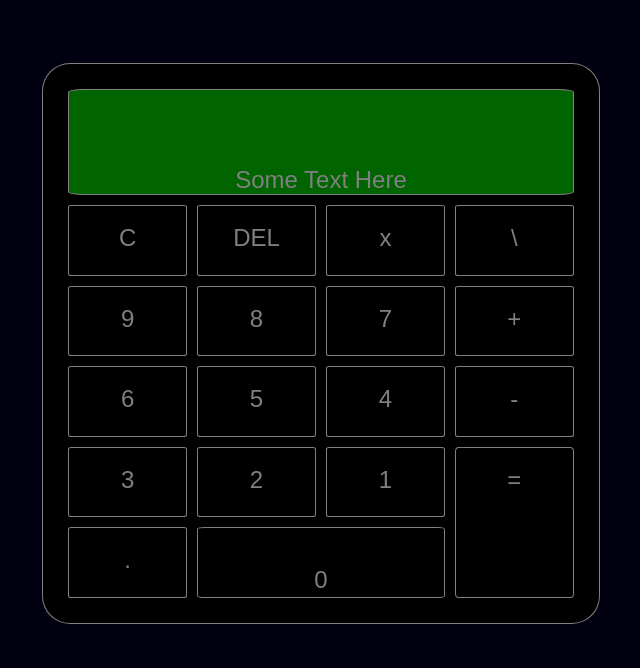
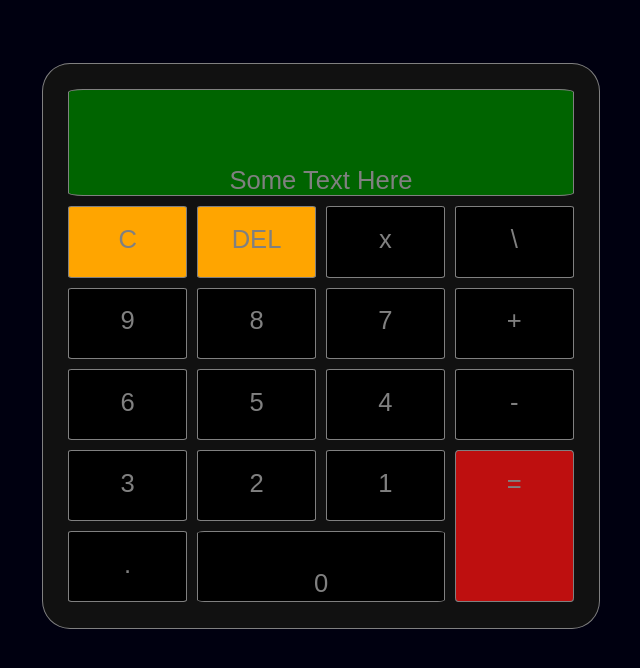
Before and after one commit to moderndayNeo/calculator, a plain HTML site: page index.html in a window 1280 px wide. Shown: the whole page, without its empty margins (319-959 px from the left). Drawn offline with Linux system fonts and the light colour scheme.

Commit message:
Added background colors to buttons

```diff
--- a/index.html
+++ b/index.html
@@ -9,23 +9,23 @@
             <div id='display'>Some Text Here</div>
             <div id='clear'>C</div>
             <div id='delete'>DEL</div>
-            <div id='multiply'>x</div>
-            <div id='divide'>\</div>
-            <div id='add'>+</div>
-            <div id='subtract'>-</div>
+            <div class='blackButtons' id='multiply'>x</div>
+            <div class='blackButtons' id='divide'>\</div>
+            <div class='blackButtons' id='add'>+</div>
+            <div class='blackButtons' id='subtract'>-</div>
             <div id='equals'>=</div>
 
-            <div id='nine'>9</div>
-            <div id='eight'>8</div>
-            <div id='seven'>7</div>
-            <div id='six'>6</div>
-            <div id='five'>5</div>
-            <div id='four'>4</div>
-            <div id='three'>3</div>
-            <div id='two'>2</div>
-            <div id='one'>1</div>
-            <div id='decimal'>.</div>
-            <div id='zero'>0</div>
+            <div class='blackButtons' id='nine'>9</div>
+            <div class='blackButtons' id='eight'>8</div>
+            <div class='blackButtons' id='seven'>7</div>
+            <div class='blackButtons' id='six'>6</div>
+            <div class='blackButtons' id='five'>5</div>
+            <div class='blackButtons' id='four'>4</div>
+            <div class='blackButtons' id='three'>3</div>
+            <div class='blackButtons' id='two'>2</div>
+            <div class='blackButtons' id='one'>1</div>
+            <div class='blackButtons' id='decimal'>.</div>
+            <div class='blackButtons' id='zero'>0</div>
     </div> <!-- End of container -->
 
 
--- a/styles.css
+++ b/styles.css
@@ -8,12 +8,18 @@ body {
   /*  height: 500px; */
     border: thin grey solid;
     margin: 5% auto;
-    background-color: black;
+    background-color: #111111;
     display: grid;
     grid-template-rows: 1.5fr repeat(5, 1fr);
     grid-template-columns: repeat(4, 1fr);
     grid-gap: 10px;
     padding: 2%;
+}
+
+@media only screen and (max-width: 600px) {
+    #container {
+        width: 100%;
+    }
 }
 
 #container div {
@@ -22,7 +28,7 @@ body {
     text-align: center;
     vertical-align: middle;
     color: grey;
-    font-size: 150%;
+    font-size: 160%;
     font-family: Arial;
     padding-top: 15%;
 }
@@ -35,19 +41,27 @@ body {
     text-align: right;
 }
 
+.blackButtons {
+    background-color: black;
+}
+
 
 #clear {
     grid-area: 2/1/3/2;
+    background-color: orange;
 }
 
+/*
 #clear:hover {
     background-color: orange;
     transition: 1s;
     color: black;
 }
+*/
 
 #delete {
     grid-area: 2/2/3/3;
+    background-color: orange;
 }
 
 #multiply {
@@ -68,6 +82,7 @@ body {
 
 #equals {
     grid-area: 5/4/7/5;
+    background-color: #BE0F0F;
 }
 
 #zero {
```
